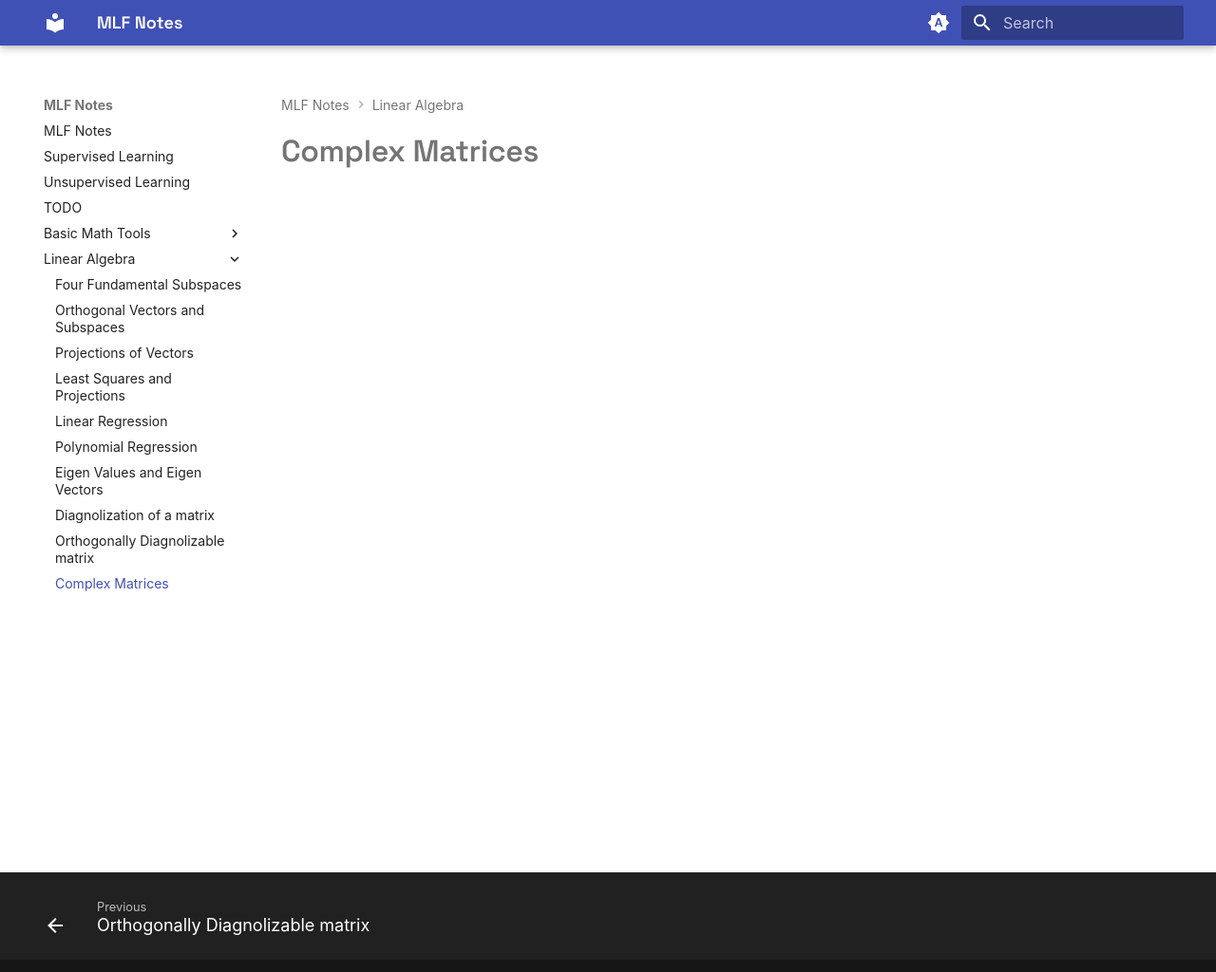
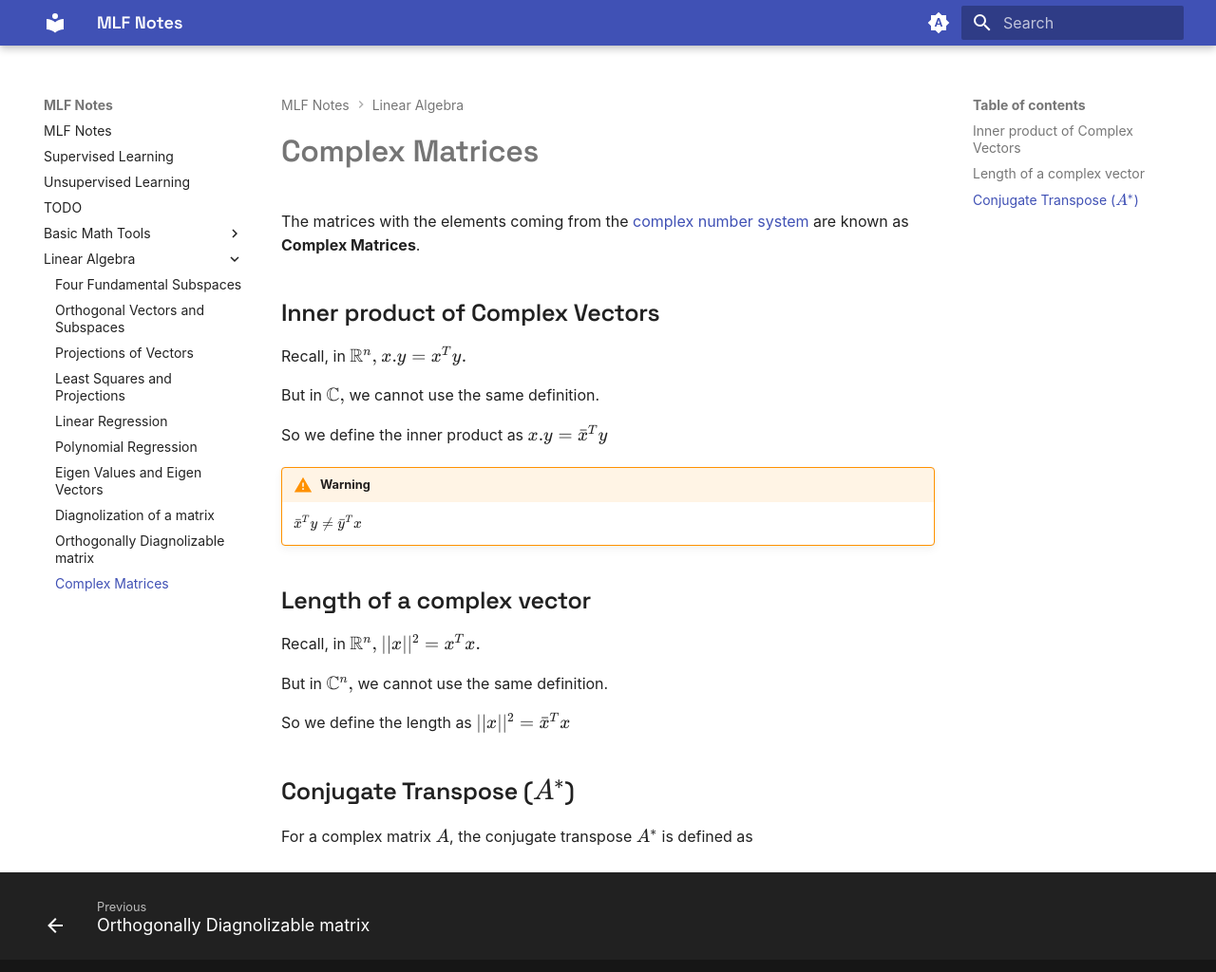
Before and after one commit to harshshah-codes/MLF-Notes, an MkDocs documentation site: the page built from docs/Linear Algebra/10 Complex Matrices.md, in a window 1280 px wide and 1035 px high. Shown: the top 1024 px of the window at 95% size. Built offline with MkDocs 1.6.1 and Material for MkDocs 9.7.7, drawn with Linux system fonts in a browser that asks for light colours.

Commit message:
Start complex matrices

```diff
--- a/docs/Linear Algebra/10 Complex Matrices.md
+++ b/docs/Linear Algebra/10 Complex Matrices.md
@@ -1 +1,25 @@
 # Complex Matrices
+
+The matrices with the elements coming from the [complex number system](../Basic%20Math%20Tools/04%20Complex%20Numbers.md) are known as **Complex Matrices**.
+
+## Inner product of Complex Vectors
+Recall, in $\R^n,$ $x.y=x^Ty.$
+
+But in $\mathbb{C},$ we cannot use the same definition.
+
+So we define the inner product as $x.y=\bar{x}^Ty$
+
+!!! warning
+
+    $\bar{x}^Ty\neq\bar{y}^Tx$
+
+## Length of a complex vector
+Recall, in $\R^n,$ $||x||^2=x^Tx.$
+
+But in $\mathbb{C}^n,$ we cannot use the same definition.
+
+So we define the length as $||x||^2=\bar{x}^Tx$
+
+## Conjugate Transpose ($A^*$)
+
+For a complex matrix $A$, the conjugate transpose $A^*$ is defined as
```
Also changed, not shown: docs/Basic Math Tools/04 Complex Numbers.md (added, +23 -0 lines).
